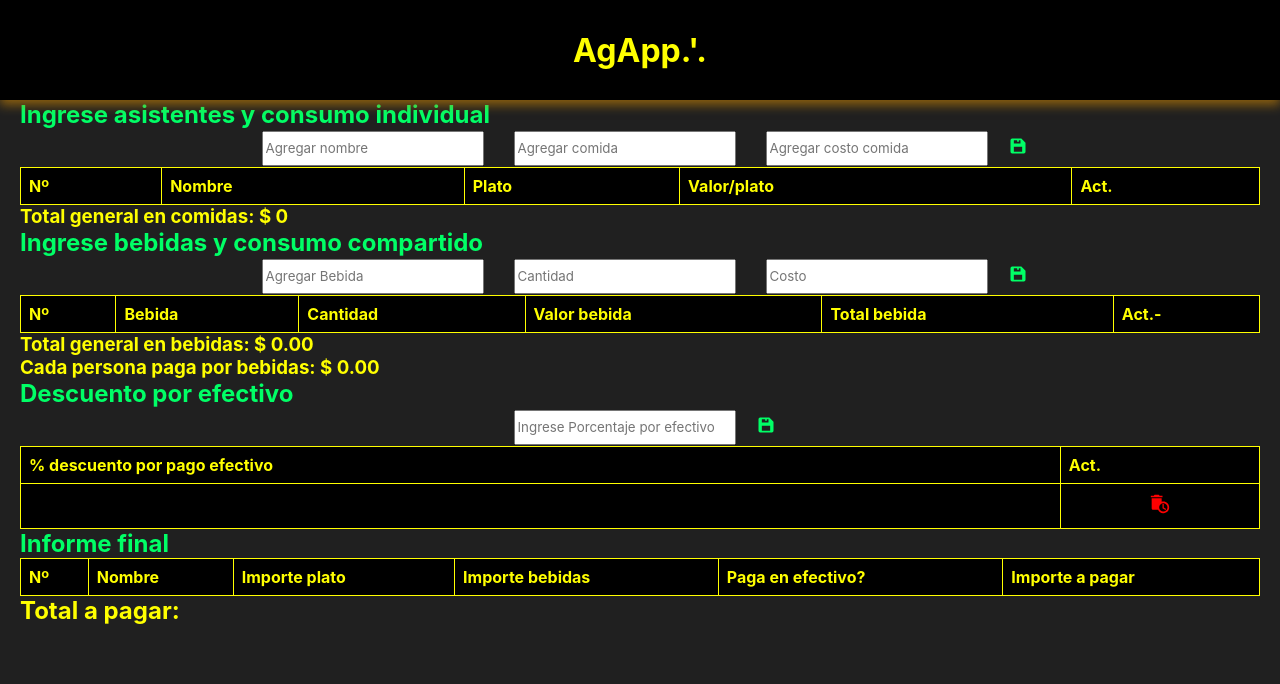
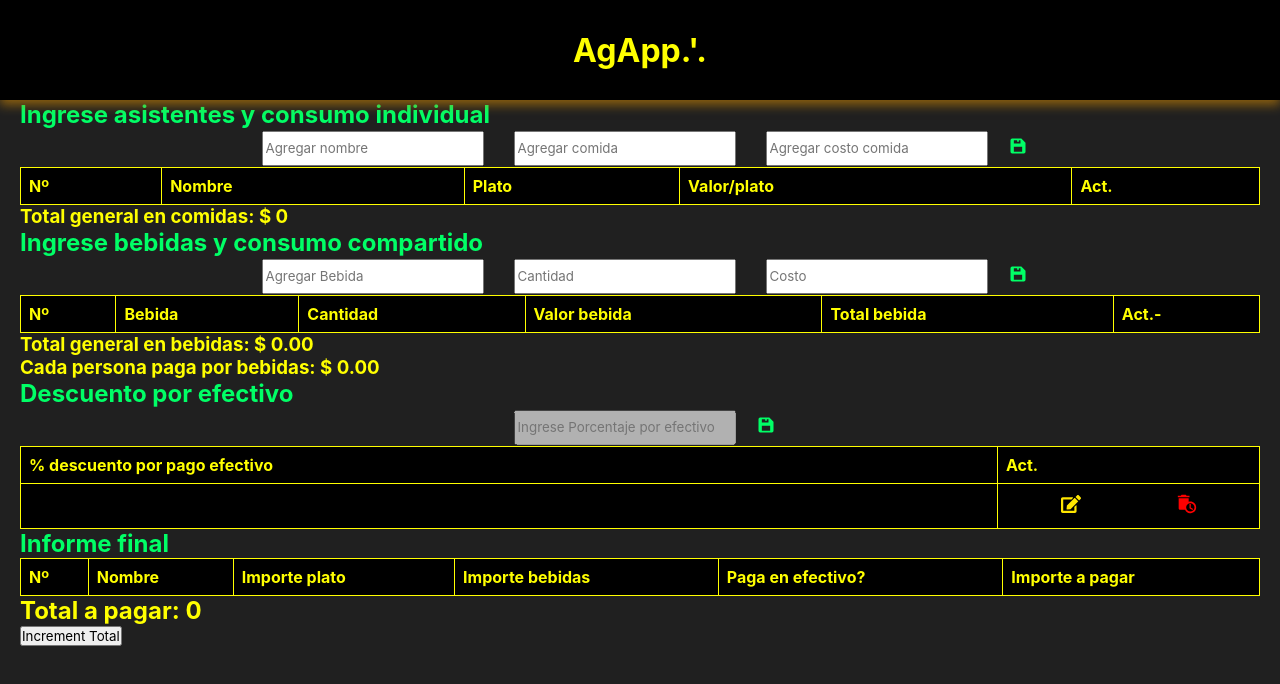
Before and after one commit to elifred2022/agapp, a React (Create React App) app: page / in a window 1280 px wide. Both pictures are taken after a click on the button 766 px from the left and 427 px from the top of the page. Shown: the top 684 px of the page. Built offline with nearby package versions, Linux system fonts and the light colour scheme.

Commit message:
agregue editar a componente de porcentaje y desahabilita el input y boton

```diff
--- a/src/App.js
+++ b/src/App.js
@@ -70,6 +70,13 @@ export default function TaskApp() {
     });
   }
 
+  function handleChangePorcentaje(porcent) {
+    dispatch({
+      type: "EDITAR_PORCENTAJE",
+      payload: porcent,
+    });
+  }
+
   const eliminarPorcentaje = (index) => {
     const nuevaPorcentaje = [...almacenPorcentEfectivo];
     nuevaPorcentaje.splice(index, 1);
@@ -114,6 +121,7 @@ export default function TaskApp() {
           montoPorcentaje={state.montoPorcentaje}
           dispatch={dispatch}
           resultadoFinal={state.resultadoFinal}
+          onChangePorcentaje={handleChangePorcentaje}
         />
         <h2 className="verde">Informe final</h2>
         <InformeFinal
--- a/src/components/informes/InformeFinal.js
+++ b/src/components/informes/InformeFinal.js
@@ -9,6 +9,19 @@ export default function InformeFinal({
   resultado,
 }) {
   const [totalFinalGral, setTotalFinalGral] = useState(0);
+
+  const traerResCuStore = resultado.reduce(
+    (acc, elem) => acc + parseInt(elem.resCuStore),
+    0
+  );
+
+  function incrementTotalFinalGral() {
+    setTotalFinalGral((prevTotal) => (prevTotal = parseFloat(traerResCuStore)));
+  }
+
+  const handleIncrementTotal = () => {
+    incrementTotalFinalGral();
+  };
 
   return (
     <>
@@ -43,7 +56,8 @@ export default function InformeFinal({
         </tbody>
       </table>
       <div>
-        <h2 className="yellow">Total a pagar: </h2>
+        <h2 className="yellow">Total a pagar: {totalFinalGral} </h2>
+        <button onClick={handleIncrementTotal}>Increment Total</button>
       </div>
     </>
   );
--- a/src/components/porcentaje/FormPorcentaje.js
+++ b/src/components/porcentaje/FormPorcentaje.js
@@ -4,18 +4,9 @@ import { BiSolidSave } from "react-icons/bi";
 
 export default function FormPorcentaje({ dispatch, montoPorcentaje }) {
   const [descuento, setDescuento] = useState("");
-  const [inputDisabled, setInputDisabled] = useState(false);
+  const [isDisabled, setIsDisabled] = useState(false);
 
   const uniqueId = uuidv4();
-
-  useEffect(() => {
-    // funcion para desactivar el input
-    if (descuento > 0) {
-      setInputDisabled(true);
-    } else {
-      setInputDisabled(false);
-    }
-  }, [montoPorcentaje]);
 
   const handleKeyDown = (event) => {
     if (event.key === "Enter") {
@@ -27,7 +18,12 @@ export default function FormPorcentaje({ dispatch, montoPorcentaje }) {
         },
       });
       setDescuento("");
+      setIsDisabled(true);
     }
+  };
+
+  const disableInputAndButton = () => {
+    setIsDisabled(true);
   };
 
   return (
@@ -39,11 +35,10 @@ export default function FormPorcentaje({ dispatch, montoPorcentaje }) {
           value={descuento}
           onChange={(e) => setDescuento(e.target.value)}
           onKeyDown={handleKeyDown}
-          disabled={inputDisabled}
+          disabled={isDisabled}
         />
 
         <button
-          disabled={inputDisabled}
           className="my-button_agregar"
           onClick={() => {
             setDescuento("");
@@ -55,7 +50,9 @@ export default function FormPorcentaje({ dispatch, montoPorcentaje }) {
                 id: uniqueId,
               },
             });
+            setIsDisabled(true);
           }}
+          disabled={isDisabled}
         >
           <BiSolidSave />
         </button>
--- a/src/components/porcentaje/ListaPorcentaje.js
+++ b/src/components/porcentaje/ListaPorcentaje.js
@@ -3,7 +3,7 @@ import { MdAutoDelete } from "react-icons/md";
 import { FaEdit } from "react-icons/fa";
 import { BiSolidSave } from "react-icons/bi";
 
-export default function ListaComidas({ state, dispatch }) {
+export default function ListaComidas({ state, dispatch, onChangePorcentaje }) {
   return (
     <>
       <table className="styled-table">
@@ -22,6 +22,7 @@ export default function ListaComidas({ state, dispatch }) {
               index={index}
               dispatch={dispatch}
               montoPorcentaje={state.montoPorcentaje}
+              onChangePorcentaje={onChangePorcentaje}
             />
           ))}
         </tbody>
@@ -30,14 +31,62 @@ export default function ListaComidas({ state, dispatch }) {
   );
 }
 
-function Porcentaje({ dispatch, porcent, index, bebidas, indicesComidas }) {
+function Porcentaje({
+  dispatch,
+  porcent,
+  index,
+  descuento,
+  bebidas,
+  indicesComidas,
+  onChangePorcentaje,
+}) {
+  const [isEditing, setIsEditing] = useState(false);
+
   let porcentContent;
+  if (isEditing) {
+    porcentContent = (
+      <>
+        <tr className="formulario">
+          <td>{index + 1}.-</td>
+          <td>
+            <input
+              value={porcent.descuento}
+              onChange={(e) => {
+                onChangePorcentaje({
+                  type: "EDITAR_PORCENTAJE",
+                  ...porcent,
+                  descuento: e.target.value,
+                });
+              }}
+            />
+          </td>
+
+          <td>
+            <button
+              className="my-button_agregar"
+              onClick={() => setIsEditing(false)}
+            >
+              <BiSolidSave />
+            </button>
+          </td>
+        </tr>
+      </>
+    );
+  } else {
     porcentContent = (
       <>
         <tr key={porcent.id}>
           <td>{porcent.descuento}</td>
+
           <td>
             <div className="botonera">
+              <button
+                className="my-button_editar"
+                onClick={() => setIsEditing(true)}
+              >
+                <FaEdit />
+              </button>
+
               <button
                 className="my-button_eliminar"
                 onClick={() =>
@@ -51,6 +100,7 @@ function Porcentaje({ dispatch, porcent, index, bebidas, indicesComidas }) {
         </tr>
       </>
     );
+  }
 
   return <>{<>{porcentContent}</>}</>;
 }
--- a/src/reducer/Reducer.js
+++ b/src/reducer/Reducer.js
@@ -38,6 +38,15 @@ export default function Reducer(state, action) {
         ...state,
         montoPorcentaje: [...state.montoPorcentaje, action.payload],
       };
+
+    case "EDITAR_PORCENTAJE": {
+      return {
+        ...state,
+        montoPorcentaje: state.montoPorcentaje.map((porcent) =>
+          porcent.id === action.payload.id ? action.payload : porcent
+        ),
+      };
+    }
 
     case "ELIMINAR_PORCENTAJE": {
       return {
```
Lines whose indentation alone changed are shown as unchanged.
